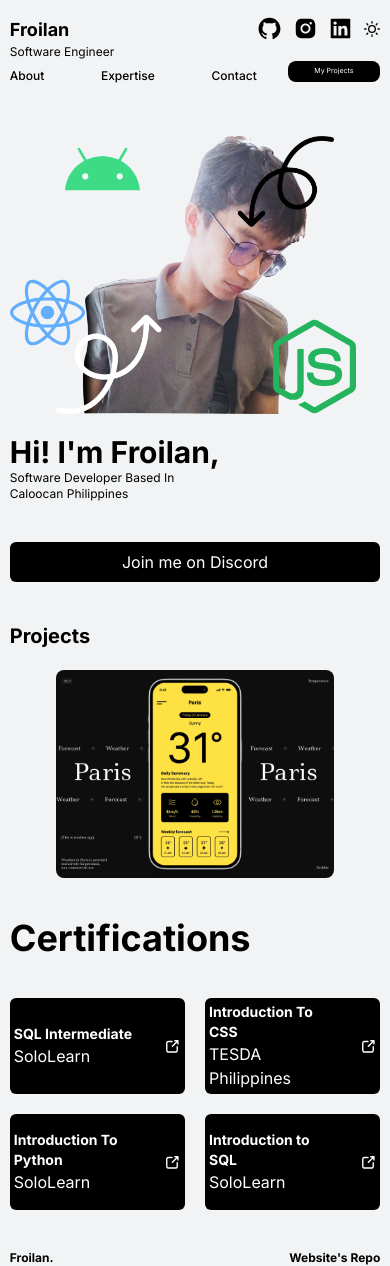
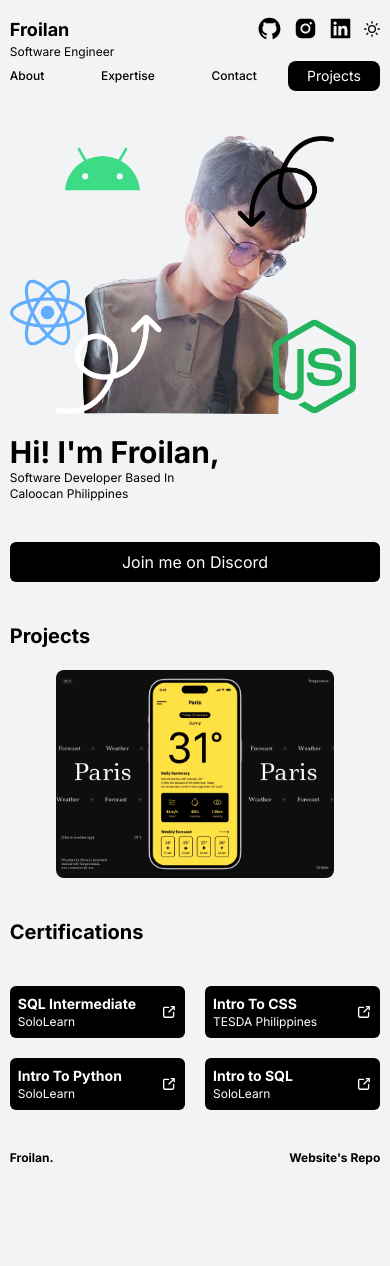
Before and after one commit to uaenaaaa/my-website, a Next.js app: page / in a window 390 px wide. After the commit the page ends 1166 px from the top, so only its background shows below. Built offline with nearby package versions, Linux system fonts and the light colour scheme.

Commit message:
adjusted the sizing of cert and cta

```diff
--- a/app/components/Certification/CertificationSection.tsx
+++ b/app/components/Certification/CertificationSection.tsx
@@ -14,7 +14,8 @@ const CertificationSection = () => {
         text-left
         self-start
         font-bold
-        text-4xl'>Certifications</h1>
+        text-xl
+        lg:text-4xl'>Certifications</h1>
       </div>
       <div className='
       xs:w-[95%]
@@ -36,7 +37,7 @@ const CertificationSection = () => {
             flex
             flex-row
             justify-between
-            p-1
+            p-2
             sm:p-1
             md:p-2
             lg:p-3
@@ -64,6 +65,7 @@ const CertificationSection = () => {
                   text-ellipsis'>{cert.title}</h1>
                   <p className='
                   dark:text-black
+                  text-xs
                   text-white
                   text-left
                   '>{cert.description}</p>
--- a/app/components/Certification/CertificationsListPrevHome.ts
+++ b/app/components/Certification/CertificationsListPrevHome.ts
@@ -7,19 +7,19 @@ export const certLists = [
   },
   {
     id: 2,
-    title: 'Introduction To CSS',
+    title: 'Intro To CSS',
     description: 'TESDA Philippines',
     link: 'https://drive.google.com/file/d/1EF4D8QAUxrG5Arlft3V9neKnZisYR96n/view?usp=drive_link'
   },
   {
     id: 3,
-    title: 'Introduction To Python',
+    title: 'Intro To Python',
     description: 'SoloLearn',
     link: 'https://drive.google.com/file/d/1Hf7SbkfJspb7FfqO4SE585e2GKlrcWxq/view?usp=drive_link'
   },
   {
     id: 4,
-    title: 'Introduction to SQL',
+    title: 'Intro to SQL',
     description: 'SoloLearn',
     link: 'https://drive.google.com/file/d/1HdyfGti1Vb9WQxmqqynDn1UQdLzZ905b/view?usp=sharing'
   },
--- a/app/components/Main/CTASec.tsx
+++ b/app/components/Main/CTASec.tsx
@@ -22,7 +22,7 @@ const CTASec = () => {
           <h1 className='font-bold text-3xl'>Hi! I&apos;m Froilan,</h1>
           <p className='text-xs md:hidden'>Software Developer Based In</p>
           <p className='text-xs md:hidden'>Caloocan Philippines</p>
-          <p className='text-xs hidden md:block'>Software Developer Based In Caloocan Philippines</p>
+          <p className='text-xs hidden md:block'>Software Developer and Cybersecurity Novice Based In Caloocan Philippines</p>
         </div>
         <Button
         className={'p-2 rounded-md text-1xl bg-black w-full md:w-3/4 lg:w-3/5 text-white dark:bg-white dark:text-black'} onClick={() => {window.open('https://discord.gg/6Tfcg6Ta8N', "_blank")}} text='Join me on Discord'/>
--- a/app/components/NavigationBar/NavBarSmall.tsx
+++ b/app/components/NavigationBar/NavBarSmall.tsx
@@ -36,11 +36,11 @@ const NavBarSmall = () => {
           <Button className='rounded-lg
             w-3/4
             text-white
-            text-[7px]
+            text-sm
             bg-black
             dark:bg-white
             dark:text-black
-            p-[5px]' text='My Projects'/>
+            p-[5px]' text='Projects'/>
         </div>
       </div>
     </>
```
